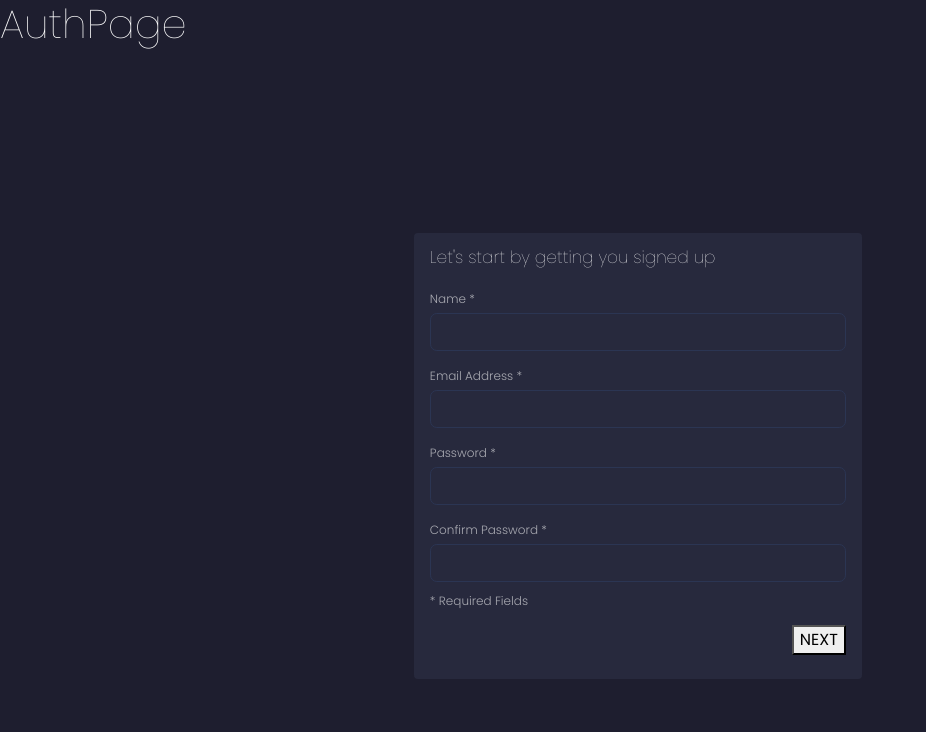
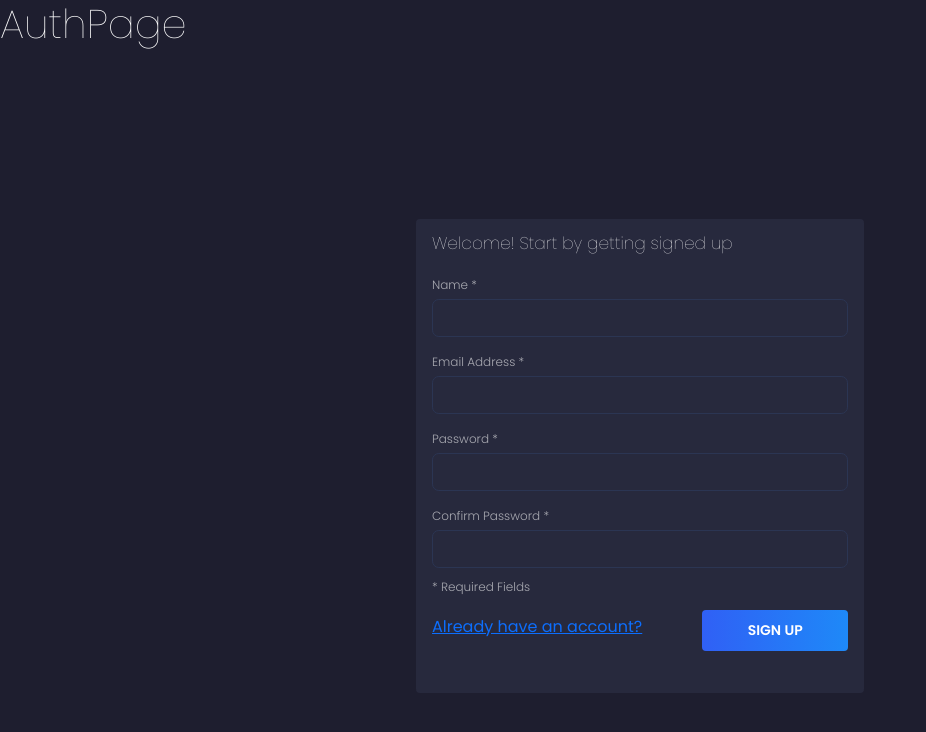
Before and after one commit to louraff/asset-vistas, a React (Create React App) app: page /signup in a window 1280 px wide. Shown: the top 732 px of the page, without its empty margins (0-926 px from the left). Built offline with nearby package versions, Linux system fonts and the light colour scheme.

Commit message:
fixed styling conflicts

```diff
--- a/src/components/LoginForm/LoginForm.jsx
+++ b/src/components/LoginForm/LoginForm.jsx
@@ -35,7 +35,7 @@ export default function LoginForm({ setUser }) {
     <div className="login-form-container">
       <form autoComplete="off" onSubmit={handleSubmit}>
         <div className="form-group">
-          <h4 className="login-header">LOGIN FORM</h4>
+          <h4 className="login-header">LOGIN</h4>
           <label className="email">Email Address *</label>
           <input type="text" name="email" value={credentials.email} onChange={handleChange} required />
         </div>
--- a/src/components/SignUpForm/SignUpForm.jsx
+++ b/src/components/SignUpForm/SignUpForm.jsx
@@ -1,5 +1,7 @@
 import {Component} from 'react';
 import { signUp } from '../../utilities/users-service';
+import { Link } from 'react-router-dom';
+import "../css/LoginForm.css"
 
 export default class SignUpForm extends Component {
     state = {
@@ -38,7 +40,7 @@ export default class SignUpForm extends Component {
         return (
           <div className="login-parent">
           <div className="login-form-container">
-          <h4 className="login-header">Let's start by getting you signed up</h4>
+          <h4 className="login-header">Welcome! Start by getting signed up</h4>
               <form autoComplete="off" onSubmit={this.handleSubmit}>
                 <label className='email'>Name *</label>
                 <input type="text" name="name" value={this.state.name} onChange={this.handleChange} required />
@@ -49,12 +51,15 @@ export default class SignUpForm extends Component {
                 <label className='password'>Confirm Password *</label>
                 <input type="password" name="confirm" value={this.state.confirm} onChange={this.handleChange} required />
                 <h3 className='required-fields'>* Required Fields</h3>
-                <div className="signup-button-container">
-                <button type="submit" disabled={disable}>NEXT</button>
+
+
+                <div className="button-container">
+                <Link to='/'>Already have an account?</Link>
+                <button type="submit" className="button-container-login" disabled={disable}>SIGN UP</button>
                 </div>
               </form>
-            </div>
             <p className="error-message">&nbsp;{this.state.error}</p>
+          </div>
           </div>
         );
       }
```
